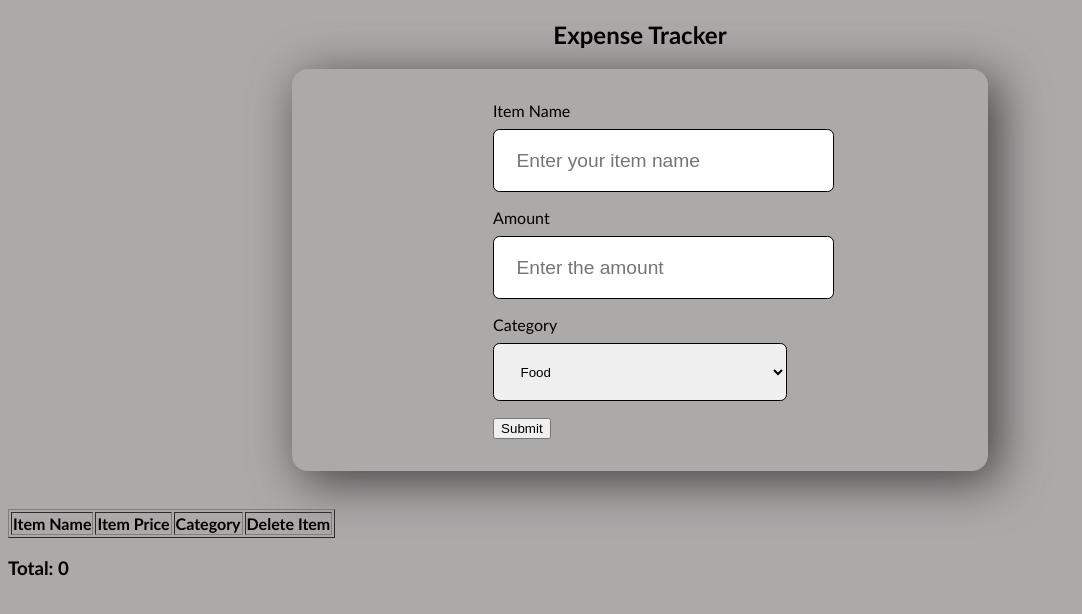
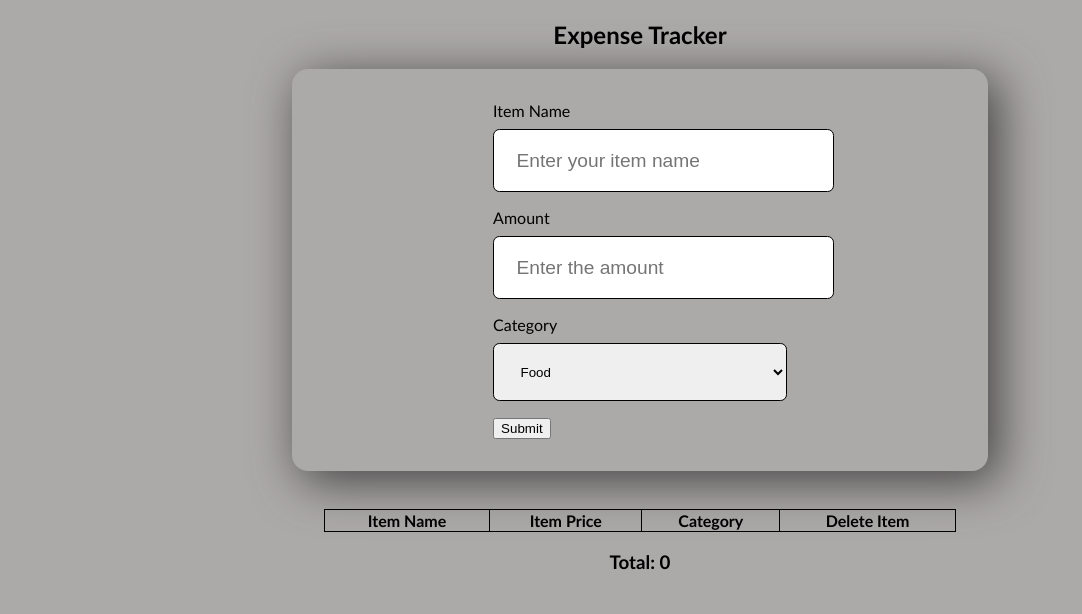
Before and after one commit to rahulrameshm0/React-Projects, a React (Vite) app in the folder budget-tracker/: page / in a window 1280 px wide. Shown: the top 614 px of the page, without its empty margins (0-1082 px from the left). Built offline with nearby package versions, Linux system fonts and the light colour scheme.

Commit message:
code designing

```diff
--- a/budget-tracker/src/ExpenseForm.jsx
+++ b/budget-tracker/src/ExpenseForm.jsx
@@ -29,6 +29,10 @@ export const ExpenseForm = ({ addExpense }) => {
     };
 
     addExpense(expense);
+
+    setName("");
+    setAmount("");
+    setCategory("");
 
     console.log(expense);
   };
@@ -63,7 +67,12 @@ export const ExpenseForm = ({ addExpense }) => {
 
           <div>
             <label htmlFor="category">Category</label>
-            <select name="category" id="category" onChange={handleCategory} value={category}>
+            <select
+              name="category"
+              id="category"
+              onChange={handleCategory}
+              value={category}
+            >
               <option value="Food">Food</option>
               <option value="Books">Books</option>
               <option value="Vegitables">Vegitables</option>
--- a/budget-tracker/src/ExpenseList.jsx
+++ b/budget-tracker/src/ExpenseList.jsx
@@ -31,7 +31,7 @@ export const ExpenseList = ({ expense, deleteExpense }) => {
         </tbody>
       </table>
 
-      <h3>Total: {total}</h3>
+      <h3 className="total-amount">Total: {total}</h3>
     </div>
   );
 };
--- a/budget-tracker/src/index.css
+++ b/budget-tracker/src/index.css
@@ -43,3 +43,17 @@ select {
 .add-btn {
   text-align: center;
 }
+
+table{
+    border-collapse:collapse;
+    width: 50%;
+    margin: auto;
+}
+
+td, th{
+    border: 1px solid #000;
+}
+
+.total-amount{
+    text-align: center;
+}
```
